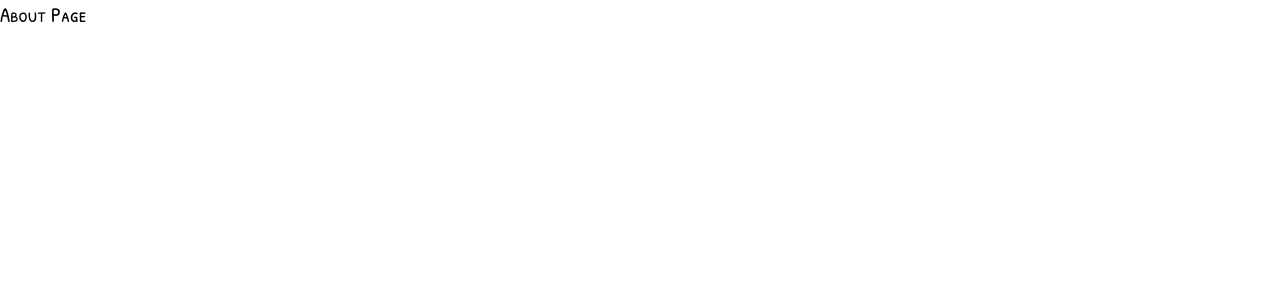
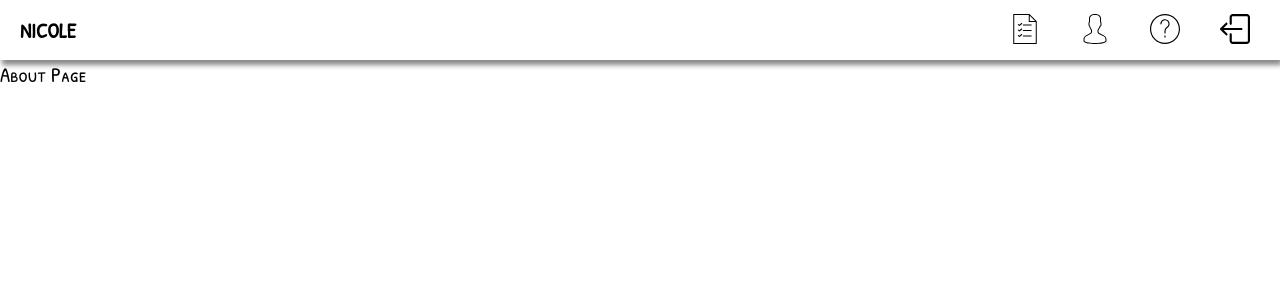
Before and after one commit to tejazz/nicole-client, a React (Create React App) app: page /about in a window 1280 px wide. Shown: the top 300 px of the page. Built offline with nearby package versions, Linux system fonts and the light colour scheme.

Commit message:
update changes

```diff
--- a/src/app/pages/AboutPage/AboutPage.tsx
+++ b/src/app/pages/AboutPage/AboutPage.tsx
@@ -1,11 +1,23 @@
-import React, { Component } from 'react';
+import React, { PureComponent } from 'react';
 import './AboutPage.scss';
+import Header from '../../components/Header/Header';
 
-class AboutPage extends Component {
+interface AboutProps {
+    history: any;   // to-do: define proper types
+}
+
+class AboutPage extends PureComponent<AboutProps> {
     render() {
         return (
-            <div>
-                About Page
+            <div className="AboutPage">
+                <Header
+                    currentRoute="about"
+                    history={this.props.history}
+                />
+
+                <div className="AboutPageContainer">
+                    About Page
+                </div>
             </div>
         );
     }
```
